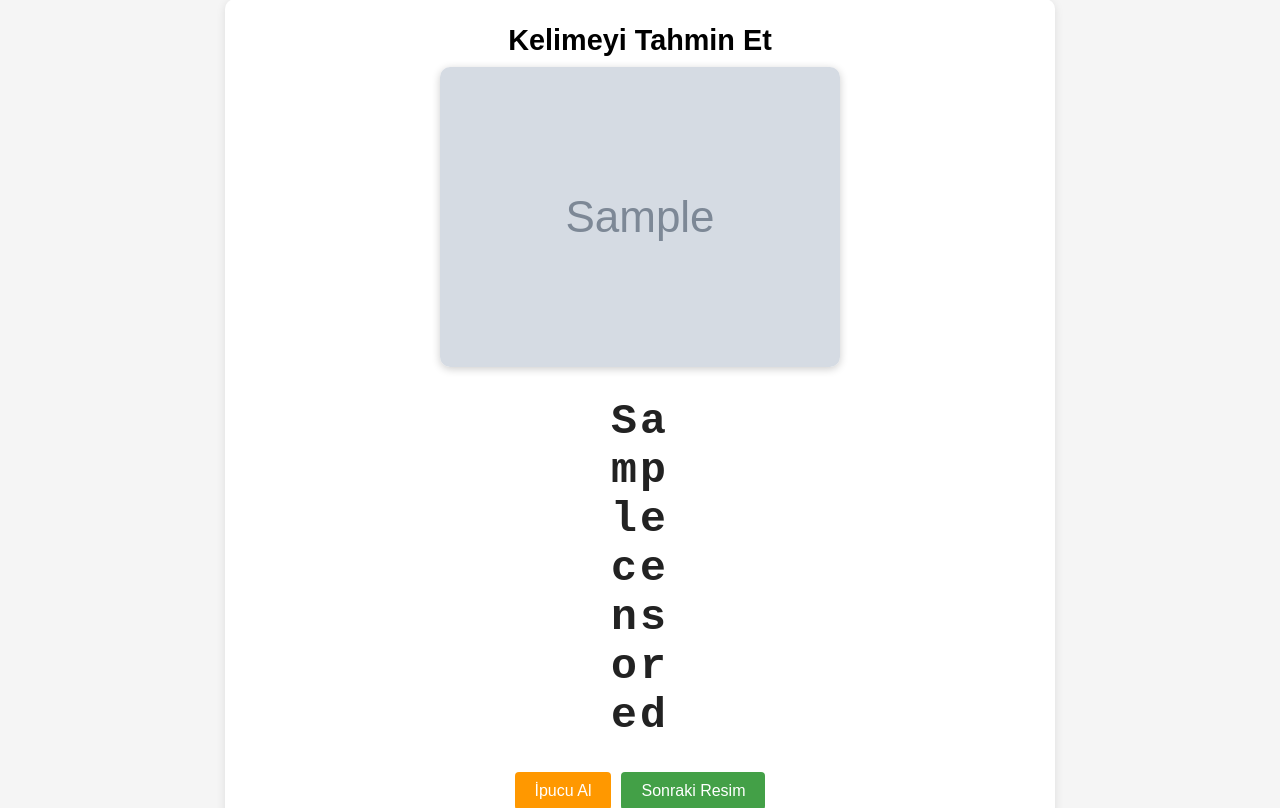
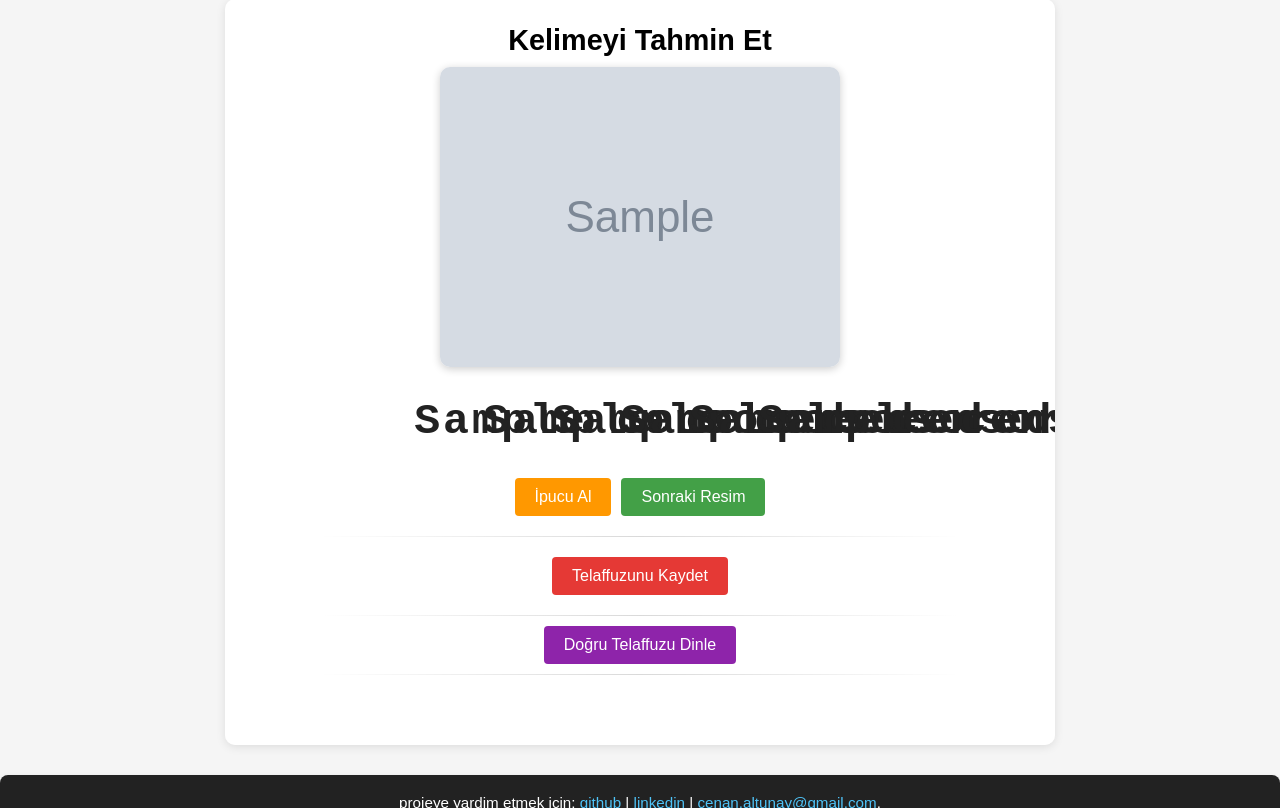
Before and after one commit to caltunay/therapy-app-flask, a Flask app: template templates/index.html in a window 1280 px wide. Shown: the part 89-897 px from the top of the page. Run offline with Flask 3, Linux system fonts and the light colour scheme; the template is opened without the code that fills it: most values are stand-ins (such as "Sample title", 1, 10 or a date in 2020); grey boxes marked "Sample" are stand-in pictures.

Commit message:
hidden word wrapping midword is fixed, now wraps between words

```diff
--- a/static/styles.css
+++ b/static/styles.css
@@ -75,9 +75,9 @@
 }
 
 .word-group {
-    white-space: nowrap;
-    display: inline-block;
-    margin-right: 4px;
+    display: inline-flex; /* Treat the word as a single unit */
+    white-space: nowrap; /* Prevent breaking inside the word */
+    margin-right: 4px; /* Add spacing between words */
 }
 
 .instructions {
@@ -302,10 +302,9 @@
 }
 
 .space {
-    display: inline-block;
-    width: 1.2em;
-    height: 1.2em;
-    margin: 0 5px;
+    display: inline-block; /* Preserve spacing */
+    width: 1em; /* Match the width of a character */
+    height: 1em; /* Match the height of a character */
 }
 
 #message-area {
@@ -508,8 +507,9 @@
 }
 
 .word-group {
-    display: inline-flex;
-    margin-right: 0;
+    display: inline-flex; /* Treat the word as a single unit */
+    white-space: nowrap; /* Prevent breaking inside the word */
+    margin-right: 4px; /* Add spacing between words */
 }
 
 .letter {
--- a/templates/index.html
+++ b/templates/index.html
@@ -10,14 +10,20 @@
     </div>
 
     <div class="word-display" id="censored-word">
-        {% for i in range(tr_word|length) %}
-            {% if tr_word[i] == ' ' %}
-                <span class="letter space" data-index="{{ i }}">&nbsp;</span>
-            {% elif censored[i] == '_' %}
-                <span class="letter" data-index="{{ i }}">_</span>
-            {% else %}
-                <span class="letter revealed" data-index="{{ i }}">{{ censored[i] }}</span>
-            {% endif %}
+        {% set global_index = 0 %} <!-- Initialize a global index -->
+        {% for word in tr_word.split(' ') %}
+            <span class="word-group">
+                {% for char in word %}
+                    {% if censored[global_index] == '_' %}
+                        <span class="letter" data-index="{{ global_index }}">_</span>
+                    {% else %}
+                        <span class="letter revealed" data-index="{{ global_index }}">{{ censored[global_index] }}</span>
+                    {% endif %}
+                    {% set global_index = global_index + 1 %} <!-- Increment the global index -->
+                {% endfor %}
+            </span>
+            <span class="space">&nbsp;</span>
+            {% set global_index = global_index + 1 %} <!-- Account for the space in the censored string -->
         {% endfor %}
     </div>
 
```
Also changed, not shown: app.py (+0 -35 lines).
